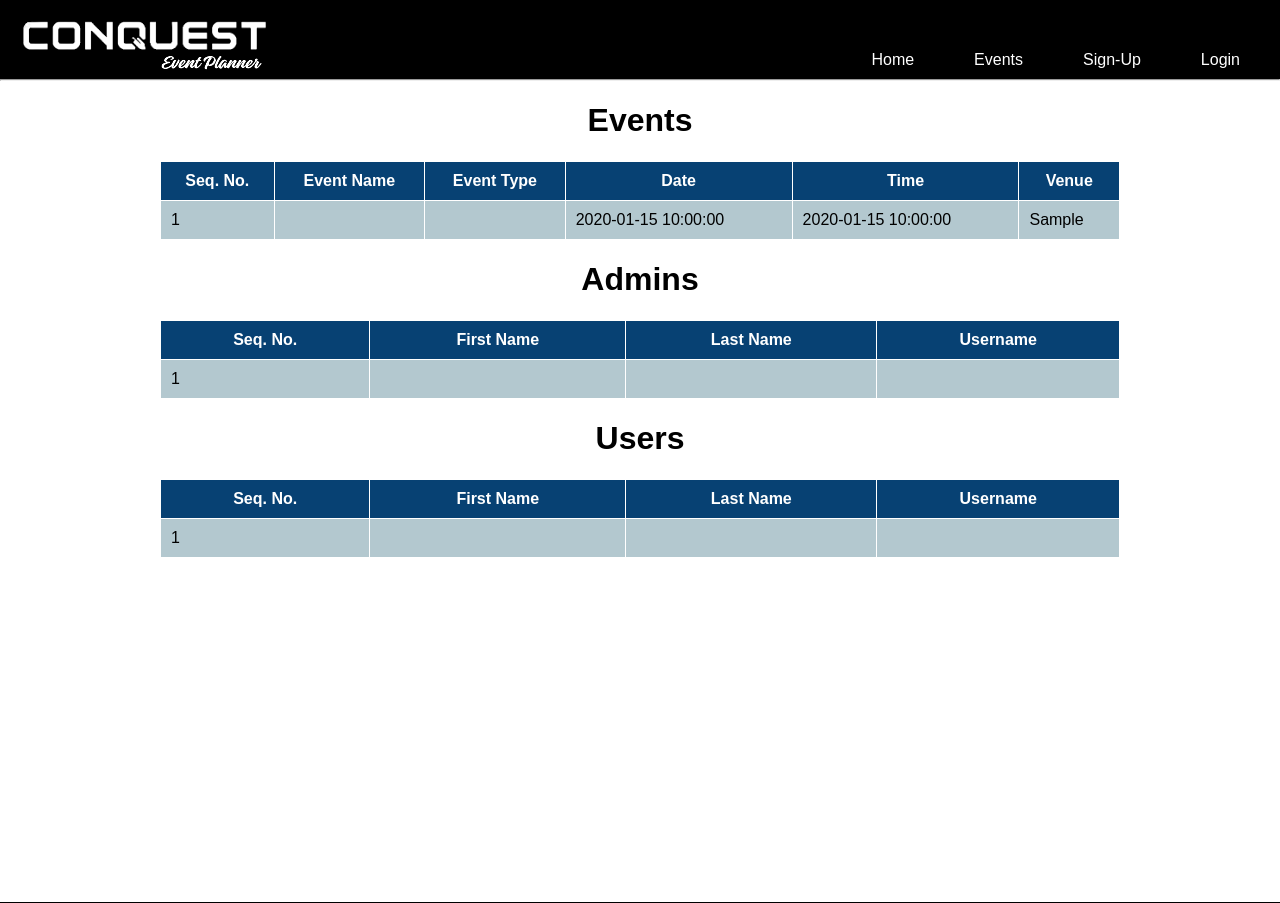
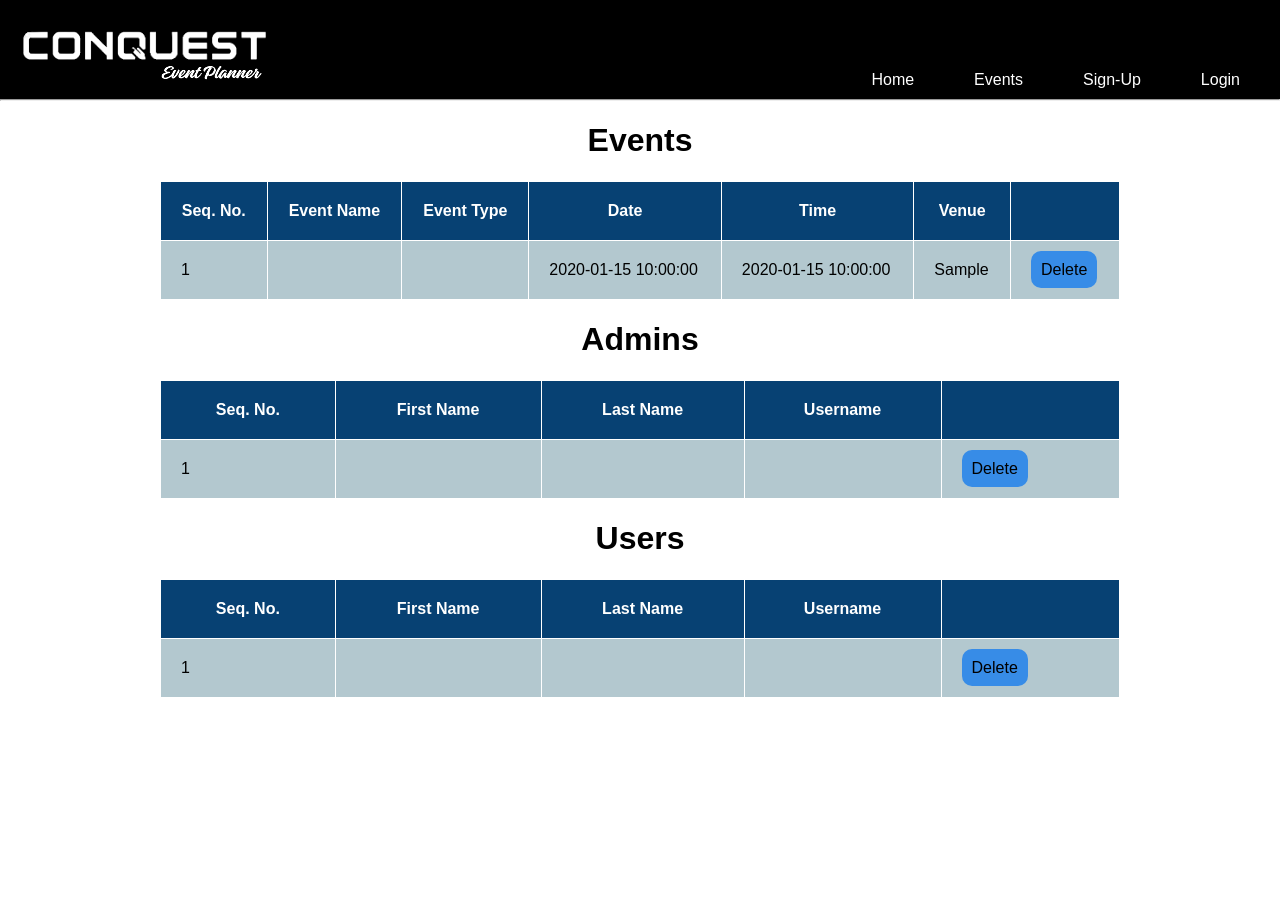
Before and after one commit to unavailable101/F2_Catubig, a PHP site: page / in a window 1280 px wide. Shown: the top 903 px of the page. Run offline with PHP 8.4, Linux system fonts and the light colour scheme; tables that the repository leaves empty or names only in its code hold one stand-in row (values such as "Sample post"); data that the repository does not hold is empty.

Commit message:
deleteFailed huhue

```diff
--- a/css/common-style.css
+++ b/css/common-style.css
@@ -28,6 +28,7 @@ body{
 
 .header-inner img{
     filter: brightness(0) invert(1);
+    margin: 10px 0;
 }
 
 .navs{
@@ -88,7 +89,7 @@ body{
 }
 
 .table th, .table td{
-    padding: 10px;
+    padding: 20px;
 }
 
 .table th{
@@ -97,6 +98,20 @@ body{
 }
 .table td{
     background: #B3C8CF;
+}
+.table td a {
+    text-decoration: none;
+    color: black;
+    background-color: #378CE7;
+    padding: 10px;
+    border-radius: 10px;
+    margin: 10px 0;
+    transition: .5s;
+}
+
+.table td a:hover{
+    background-color: #5356FF;
+    transition: .5s;
 }
 
 /* footer part pero wa lang contents */
--- a/css/create-event.css
+++ b/css/create-event.css
@@ -4,7 +4,7 @@
     border: 1px solid #ccc;
     border-radius: 25px;
     font-family: Arial, sans-serif;
-    margin: 10px auto;
+    margin: 5% auto 0;
 }
 
 .main h3 {
--- a/css/login-style.css
+++ b/css/login-style.css
@@ -101,6 +101,7 @@ body {
     letter-spacing: 4px;
     background: transparent;
     border: none;
+    cursor: pointer;
 }
 
 .login-box .login-btn:hover {
--- a/css/register-style.css
+++ b/css/register-style.css
@@ -116,6 +116,7 @@ body {
     letter-spacing: 4px;
     background: transparent;
     border: none;
+    cursor: pointer;
 }
 
 .register-box .register-btn:hover{
--- a/index.php
+++ b/index.php
@@ -52,6 +52,7 @@
                     <th>Date</th>
                     <th>Time</th>
                     <th>Venue</th>
+                    <th></th>
                 </tr>
             </thead>
             <tbody>
@@ -67,6 +68,9 @@
                     <td><?= $row['date']; ?> </td>
                     <td><?= $row['time']; ?> </td>
                     <td><?= $row['venue']; ?> </td>
+                    <td>
+                        <a href = "<?php deleteEvents($row['eventID'], $connection); ?>">Delete</a>
+                    </td>
                 </tr>
 
                 <?php endwhile;?>
@@ -90,6 +94,7 @@
                     <th>First Name</th>
                     <th>Last Name</th>
                     <th>Username</th>
+                    <th></th>
                 </tr>
             </thead>
             <tbody>
@@ -107,6 +112,9 @@
                     <td> <?= $admin_account['firstName']; ?> </td>
                     <td> <?= $admin_account['lastName']; ?> </td>
                     <td> <?= $admin_account['username']; ?> </td>
+                    <td>
+                        <a href = " <?php deleteAdmin(); ?> ">Delete</a>
+                    </td>
 
                 </tr>
 
@@ -131,6 +139,7 @@
                     <th>First Name</th>
                     <th>Last Name</th>
                     <th>Username</th>
+                    <th></th>
                 </tr>
             </thead>
             <tbody>
@@ -148,7 +157,9 @@
                     <td> <?= $user_account['firstName']; ?> </td>
                     <td> <?= $user_account['lastName']; ?> </td>
                     <td> <?= $user_account['username']; ?> </td>
-
+                    <td>
+                        <a href = "<?php deleteUser(); ?>">Delete</a>
+                    </td>
                 </tr>
 
                 <?php endwhile;?>
@@ -160,5 +171,18 @@
 
     <?php
     	include('includes/footer.php');
+
+        function deleteAdmin(){
+
+        }
+
+        function deleteUser(){
+
+        }
+
+        function deleteEvents($eventID, $connection){
+            $sql="DELETE FROM tblevents WHERE eventID='$eventID'";
+            $all_admin = mysqli_query($connection,$sql);
+        }
     ?>
 </body>
```
Also changed, not shown: create-event.php (+5 -4 lines).
